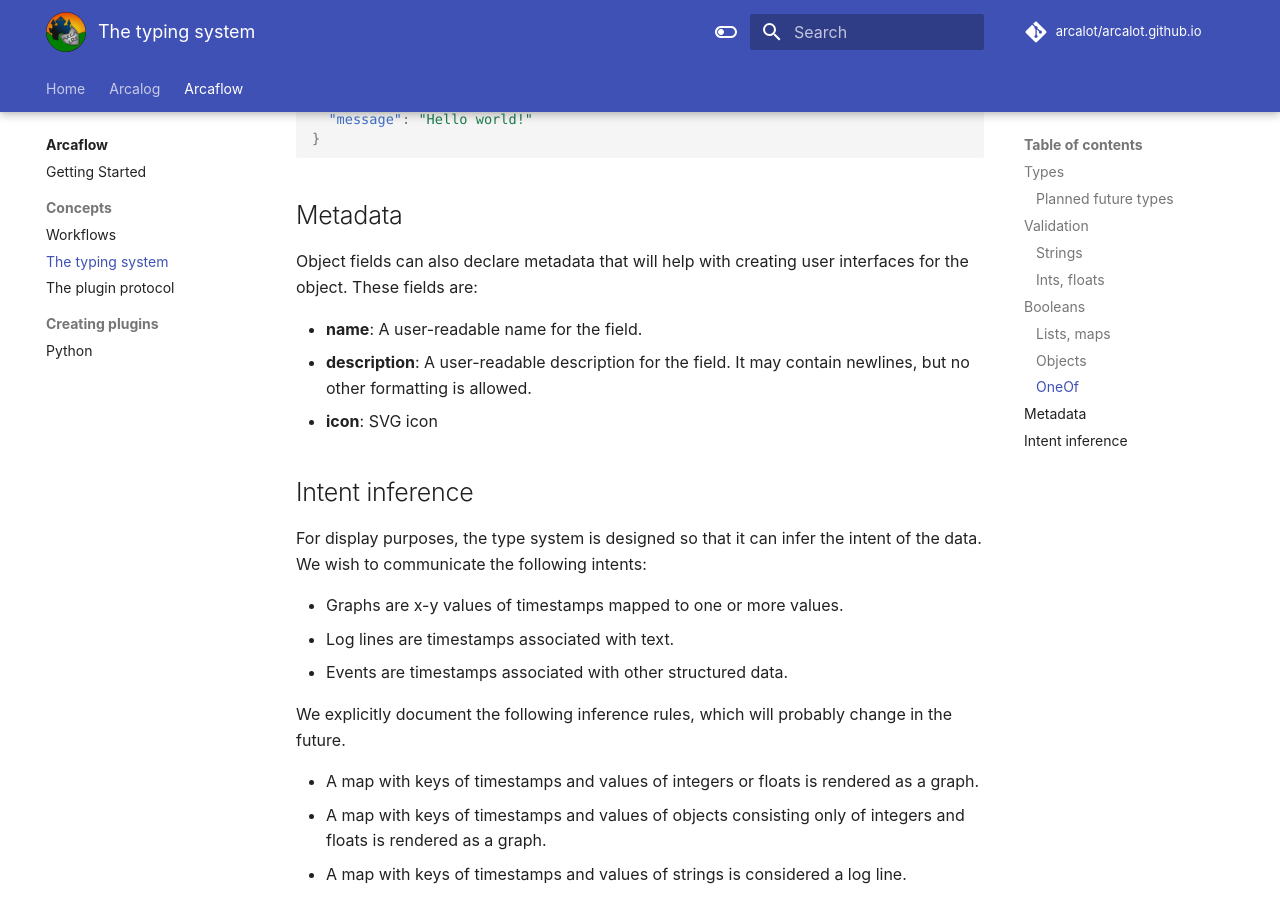
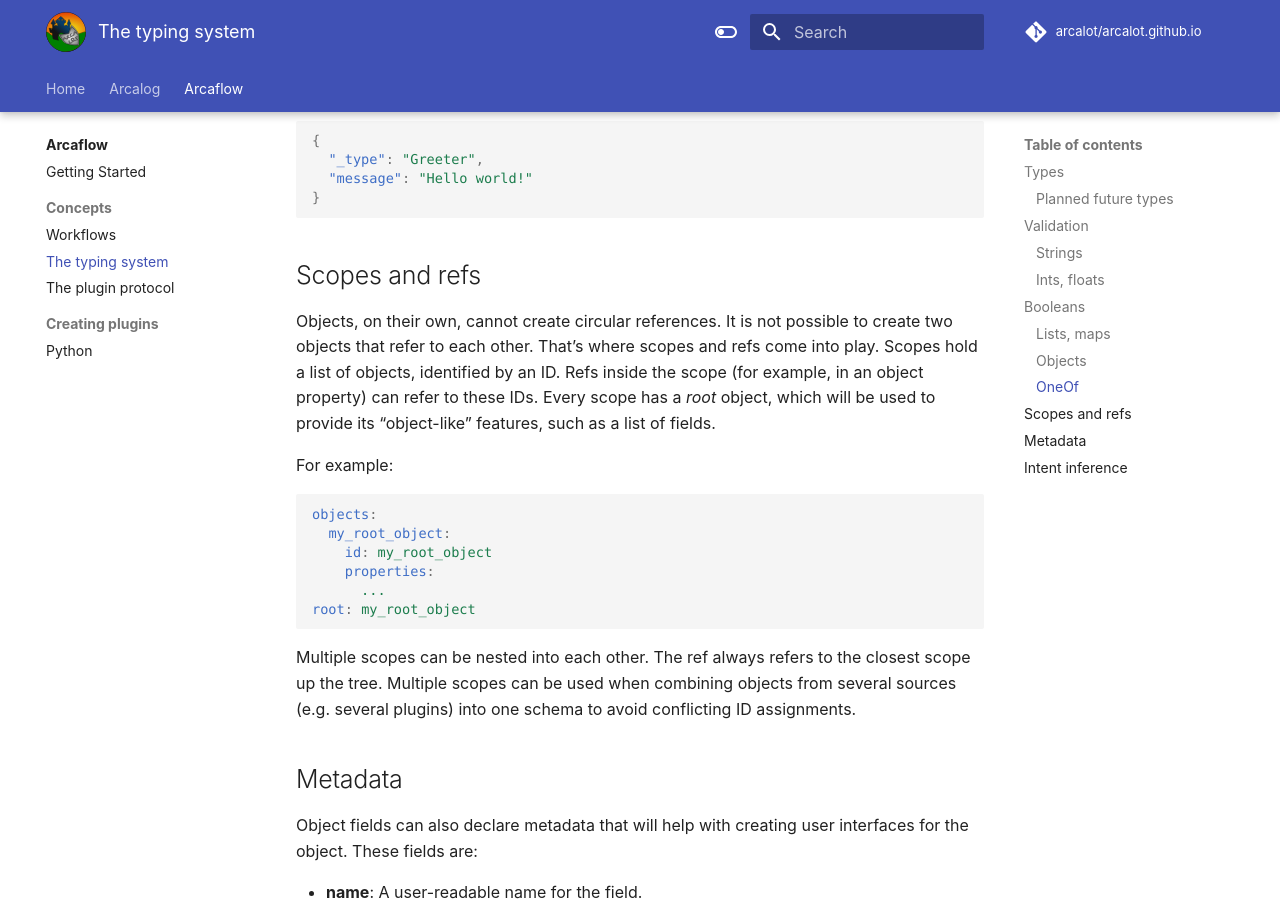
Before and after one commit to arcalot/arcalot.github.io, an MkDocs documentation site: the page built from docs/arcaflow/concepts/typing.md, in a window 1280 px wide and 900 px high, scrolled down 2753 px. Built offline with MkDocs 1.6.1 and Material for MkDocs 9.7.7, drawn with Linux system fonts in a browser that asks for light colours; comment, search, counter and statistics services are not loaded; some of the changed text lies outside the part shown.

Commit message:
Adding scopes to the typing document
Signed-off-by: Janos Bonic <86970079+janosdebugs@users.noreply.github.com>

````diff
--- a/docs/arcaflow/concepts/typing.md
+++ b/docs/arcaflow/concepts/typing.md
@@ -23,6 +23,7 @@ The typing system supports the following data types.
 - **Integers** are 64-bit numbers that can take both positive and negative values.
 - **Floats** are 64-bit floating point numbers that can take both positive and negative values.
 - **Booleans** are values of `true` or `false` and cannot take any other values.
+- **Scopes** and **Refs** are object-like types that allow you to create circular references (see below).
 
 ### Planned future types
 
@@ -73,6 +74,23 @@ When you need to create a list of multiple object types, or simply have an eithe
 }
 ```
 
+## Scopes and refs
+
+Objects, on their own, cannot create circular references. It is not possible to create two objects that refer to each other. That's where scopes and refs come into play. Scopes hold a list of objects, identified by an ID. Refs inside the scope (for example, in an object property) can refer to these IDs. Every scope has a *root* object, which will be used to provide its "object-like" features, such as a list of fields.
+
+For example:
+
+```yaml
+objects:
+  my_root_object:
+    id: my_root_object
+    properties:
+      ...
+root: my_root_object
+```
+
+Multiple scopes can be nested into each other. The ref always refers to the closest scope up the tree. Multiple scopes can be used when combining objects from several sources (e.g. several plugins) into one schema to avoid conflicting ID assignments.
+
 ## Metadata
 
 Object fields can also declare metadata that will help with creating user interfaces for the object. These fields are:
````
